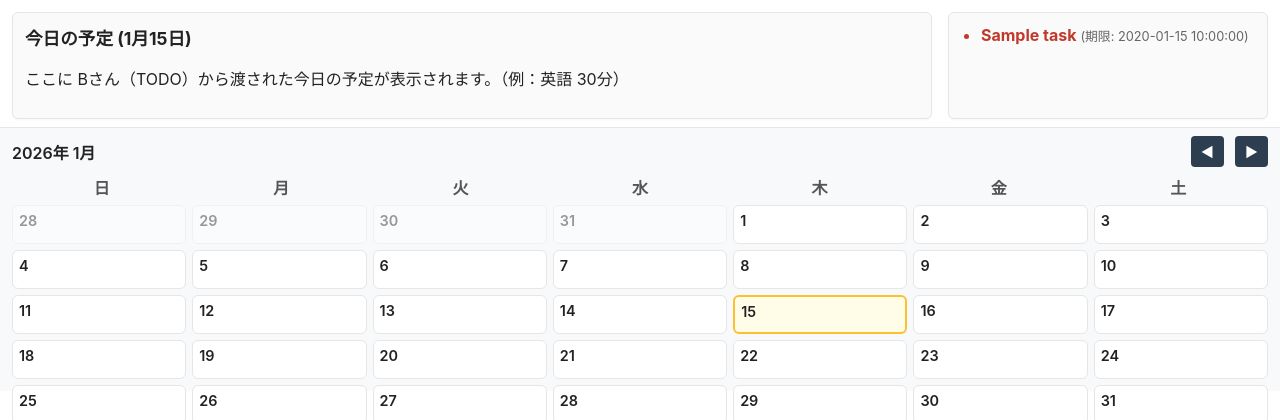
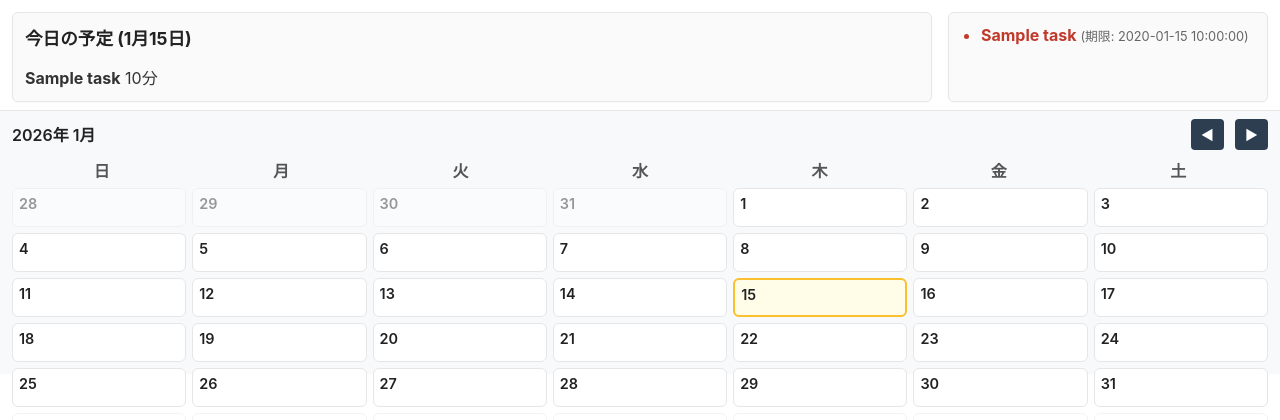
Before and after one commit to OOP2-2025-final-G01/ScheduleManager, a Flask app: template templates/index.html in a window 1280 px wide. Shown: the part 60-480 px from the top of the page. Run offline with Flask 3, Linux system fonts and the light colour scheme; the template is opened without the code that fills it: most values are stand-ins (such as "Sample title", 1, 10 or a date in 2020).

Commit message:
今日の予定を表示する

```diff
--- a/app.py
+++ b/app.py
@@ -2,6 +2,7 @@ from flask import Flask, render_template, request, redirect, url_for
 import os
 import sqlite3
 import eel  # ★追加: eelの場所を知るために必要
+from datetime import date
 
 app = Flask(__name__)
 
@@ -22,7 +23,19 @@ def eel_js():
 
 @app.route('/')
 def index():
-    return render_template('index.html')
+    # 今日の日付を取得 (YYYY-MM-DD)
+    today_str = date.today().strftime('%Y-%m-%d')
+
+    conn = get_db_connection()
+    # 今日の日付に一致するタスクを取得
+    today_tasks = conn.execute(
+        "SELECT task, duration FROM todos WHERE due_date = ?",
+        (today_str,)
+    ).fetchall()
+    conn.close()
+
+    # 取得したデータを index.html へ渡す
+    return render_template('index.html', today_tasks=today_tasks)
 
 @app.route('/due_date/<due_date>')
 def day_detail(due_date):
--- a/templates/index.html
+++ b/templates/index.html
@@ -77,7 +77,18 @@
 				<div class="top-grid">
 					<section class="panel">
 						<h2 id="todayTitle">今日の予定</h2>
-						<p>ここに Bさん（TODO）から渡された今日の予定が表示されます。（例：英語 30分）</p>
+						<div style="display: flex; flex-wrap: wrap; gap: 20px; font-size: 1rem; color: #333;">
+							{% if today_tasks %}
+								{% for task in today_tasks %}
+									<span>
+										<strong>{{ task.task }}</strong>
+										{% if task.duration %}{{ task.duration }}分{% endif %}
+									</span>
+								{% endfor %}
+							{% else %}
+								<p style="color: #888; margin: 0;">今日の予定はありません。</p>
+							{% endif %}
+						</div>
 					</section>
 
 
```
Also changed, not shown: main.db.
